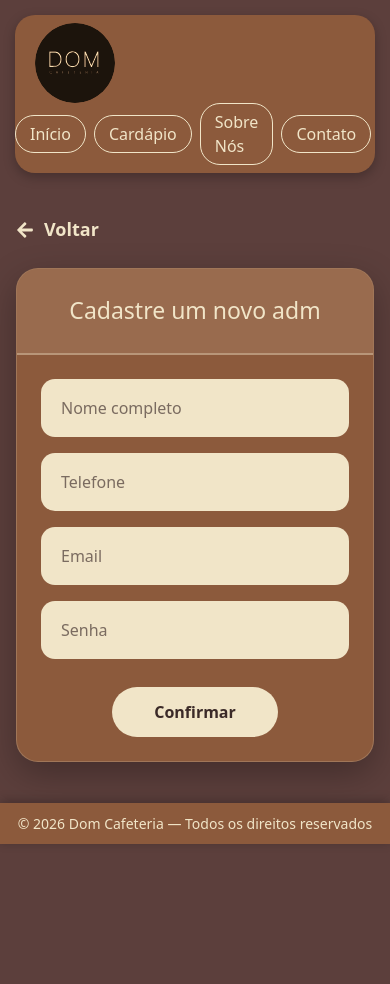
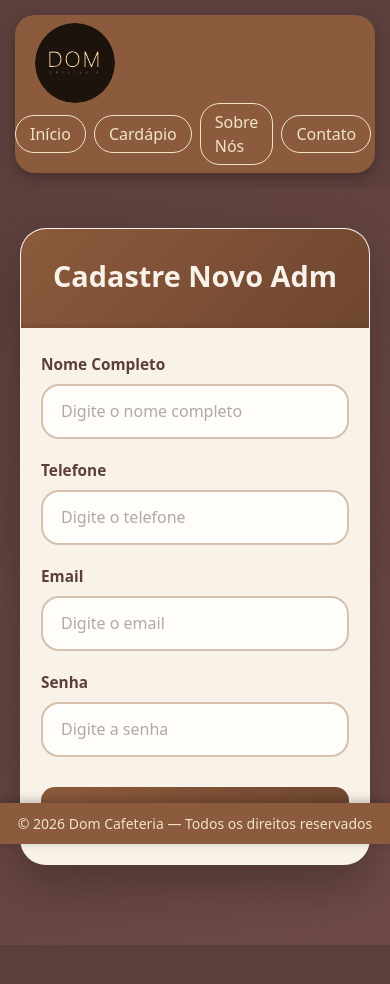
Before and after one commit to victorvvdev/DomCafeteria, a React (Vite) app in the folder Dom-Cafeteria/: page /adm/adicionar in a window 390 px wide. Shown: the top 984 px of the page. Before the commit the page ends 962 px from the top, so only its background shows below. Built offline with nearby package versions, Linux system fonts and the light colour scheme.

Commit message:
Padronização Geral
Realiza uma padronização geral dos botões de edição e dos designs de diversas telas.

```diff
--- a/Dom-Cafeteria/src/components/NavbarAdm.jsx
+++ b/Dom-Cafeteria/src/components/NavbarAdm.jsx
@@ -103,7 +103,7 @@ function NavbarAdm() {
                   fontWeight: "600",
                 }}
               >
-                Informações pessoais
+                Informações Pessoais
               </Link>
 
               <Link
--- a/Dom-Cafeteria/src/pages/admin/AdicionarAdm.css
+++ b/Dom-Cafeteria/src/pages/admin/AdicionarAdm.css
@@ -1,131 +1,120 @@
-:root {
-  --bg: #5c3f3c;
-  --primary: #8c5a3c;
-  --secondary: #c08552;
-  --light: #f1e5c8;
-  --dark: #3b2a28;
+.adicionar-adm-page {
+  min-height: calc(100vh - 120px);
+  display: flex;
+  align-items: center;
+  justify-content: center;
+  padding: 40px 20px 80px;
+  background: linear-gradient(135deg, #5c3f3c, #6d4a45);
+  position: relative;
 }
 
-.adicionar-adm-container {
+.adicionar-adm-wrapper {
   width: 100%;
-  max-width: 1200px;
-  min-height: calc(100vh - 120px);
-  margin: 0 auto;
-  padding: 50px 24px 100px;
-  position: relative;
+  max-width: 1100px;
+  display: flex;
+  justify-content: center;
+}
+
+.adicionar-adm-card {
+  width: 100%;
+  max-width: 600px;
+  background-color: #f8f2e8;
+  border-radius: 34px;
+  overflow: hidden;
+  box-shadow: 0 20px 45px rgba(0, 0, 0, 0.25);
+  border: 1px solid rgba(255, 255, 255, 0.1);
+}
+
+.adicionar-adm-top {
+  background: linear-gradient(135deg, #8c5a3c, #6f4630);
+  padding: 30px 20px;
   display: flex;
   justify-content: center;
   align-items: center;
+  border-bottom: 4px solid rgba(60, 35, 25, 0.18);
 }
 
-.btn-voltar {
-  position: absolute;
-  top: 35px;
-  left: 24px;
-  display: flex;
-  align-items: center;
-  gap: 10px;
-  color: var(--light);
-  text-decoration: none;
-  font-size: 18px;
-  font-weight: 600;
-  transition: 0.3s ease;
+.adicionar-adm-title {
+  margin: 0;
+  text-align: center;
+  color: #f8f2e8;
+  font-size: 1.8rem;
+  font-weight: 700;
 }
 
-.btn-voltar:hover {
-  color: #fff4d8;
-  transform: translateX(-4px);
+.adicionar-adm-body {
+  padding: 36px 42px 42px;
 }
 
-.card-adicionar-adm {
-  width: 100%;
-  max-width: 560px;
-  background-color: var(--primary);
-  border-radius: 26px;
-  overflow: hidden;
-  box-shadow: 0 12px 35px rgba(0, 0, 0, 0.28);
-  border: 1px solid rgba(241, 229, 200, 0.2);
+.adicionar-adm-form {
+  display: flex;
+  flex-direction: column;
+  gap: 20px;
 }
 
-.card-titulo {
-  background-color: rgba(241, 229, 200, 0.12);
-  border-bottom: 2px solid rgba(241, 229, 200, 0.35);
-  padding: 28px 20px;
-  text-align: center;
+.adicionar-adm-field {
+  display: flex;
+  flex-direction: column;
+  gap: 8px;
 }
 
-.card-titulo h1 {
-  margin: 0;
-  color: var(--light);
-  font-size: 28px;
+.adicionar-adm-field label {
+  color: #5c3f3c;
+  font-weight: 600;
+  font-size: 0.96rem;
 }
 
-.form-adm {
-  padding: 34px;
-  display: flex;
-  flex-direction: column;
-  gap: 16px;
+.adicionar-adm-input {
+  width: 100%;
+  height: 55px;
+  padding: 0 18px;
+  border-radius: 18px;
+  border: 2px solid #d5c1ae;
+  background-color: #fffdf9;
+  color: #4a342d;
+  font-size: 1rem;
+  outline: none;
+  transition: 0.25s ease;
+  box-sizing: border-box;
 }
 
-.form-adm input {
-  width: 100%;
-  padding: 15px 18px;
-  border-radius: 14px;
-  border: 2px solid transparent;
-  outline: none;
-  background-color: var(--light);
-  color: var(--dark);
-  font-size: 16px;
-  font-weight: 500;
+.adicionar-adm-input::placeholder {
+  color: rgba(92, 63, 60, 0.45);
 }
 
-.form-adm input::placeholder {
-  color: rgba(59, 42, 40, 0.65);
+.adicionar-adm-input:focus {
+  border-color: #8c5a3c;
+  background-color: #ffffff;
+  box-shadow: 0 0 0 4px rgba(140, 90, 60, 0.1);
 }
 
-.form-adm input:focus {
-  border-color: var(--secondary);
-  box-shadow: 0 0 0 3px rgba(192, 133, 82, 0.35);
+.btn-confirmar-pessoal {
+  margin-top: 10px;
+  width: 100%;
+  height: 52px;
+  border: none;
+  border-radius: 14px;
+  background: linear-gradient(135deg, #8c5a3c, #6f4630);
+  color: white;
+  font-size: 1rem;
+  font-weight: 700;
+  cursor: pointer;
+  transition: 0.2s ease;
 }
 
-.form-adm button {
-  margin: 12px auto 0;
-  padding: 13px 42px;
-  border: none;
-  border-radius: 999px;
-  background-color: var(--light);
-  color: var(--dark);
-  font-size: 16px;
-  font-weight: 700;
-  cursor: pointer;
-  transition: 0.3s ease;
+.btn-confirmar-pessoal:hover {
+  transform: scale(1.01);
+  box-shadow: 0 5px 15px rgba(140, 90, 60, 0.3);
 }
 
-.form-adm button:hover {
-  background-color: #fff4d8;
-  transform: translateY(-3px);
-}
-
-@media (max-width: 600px) {
-  .adicionar-adm-container {
-    padding: 80px 16px 90px;
-    align-items: flex-start;
+@media (max-width: 576px) {
+  .adicionar-adm-body {
+    padding: 25px 20px;
   }
-
-  .btn-voltar {
-    top: 28px;
-    left: 16px;
+  .adicionar-adm-card {
+    border-radius: 26px;
   }
-
-  .card-adicionar-adm {
-    border-radius: 22px;
-  }
-
-  .card-titulo h1 {
-    font-size: 23px;
-  }
-
-  .form-adm {
-    padding: 24px;
+  .adicionar-adm-page {
+    padding-top: 40px;
   }
 }
--- a/Dom-Cafeteria/src/pages/admin/AdicionarAdm.jsx
+++ b/Dom-Cafeteria/src/pages/admin/AdicionarAdm.jsx
@@ -1,28 +1,43 @@
 import "./AdicionarAdm.css";
-import { FaArrowLeft } from "react-icons/fa";
-import { Link } from "react-router-dom";
 
 function AdicionarAdm() {
   return (
-    <main className="adicionar-adm-container">
-      <Link to="/adm/contato" className="btn-voltar">
-        <FaArrowLeft />
-        Voltar
-      </Link>
+    <main className="adicionar-adm-page">
+      <section className="adicionar-adm-wrapper">
+        <div className="adicionar-adm-card">
+          <div className="adicionar-adm-top">
+            <h2 className="adicionar-adm-title">Cadastre Novo Adm</h2>
+          </div>
 
-      <section className="card-adicionar-adm">
-        <div className="card-titulo">
-          <h1>Cadastre um novo adm</h1>
+          <div className="adicionar-adm-body">
+            <form className="adicionar-adm-form">
+
+              <div className="adicionar-adm-field">
+                <label>Nome Completo</label>
+                <input type="text" placeholder="Digite o nome completo" required className="adicionar-adm-input" />
+              </div>
+
+              <div className="adicionar-adm-field">
+                <label>Telefone</label>
+                <input type="tel" placeholder="Digite o telefone" required className="adicionar-adm-input" />
+              </div>
+
+              <div className="adicionar-adm-field">
+                <label>Email</label>
+                <input type="email" placeholder="Digite o email" required className="adicionar-adm-input" />
+              </div>
+
+              <div className="adicionar-adm-field">
+                <label>Senha</label>
+                <input type="password" placeholder="Digite a senha" required className="adicionar-adm-input" />
+              </div>
+
+              <button type="submit" className="btn-confirmar-pessoal">
+                Confirmar
+              </button>
+            </form>
+          </div>
         </div>
-
-        <form className="form-adm">
-          <input type="text" placeholder="Nome completo" />
-          <input type="tel" placeholder="Telefone" />
-          <input type="email" placeholder="Email" />
-          <input type="password" placeholder="Senha" />
-
-          <button type="submit">Confirmar</button>
-        </form>
       </section>
     </main>
   );
--- a/Dom-Cafeteria/src/pages/admin/CardapioAdm.jsx
+++ b/Dom-Cafeteria/src/pages/admin/CardapioAdm.jsx
@@ -2,7 +2,6 @@ import { useState, useEffect } from "react";
 import { useNavigate } from "react-router-dom";
 import CardPrato from "../../components/CardPrato";
 import { getPratos, getLinkCardapio } from "../../services/cardapioService";
-import { FaEdit } from "react-icons/fa";
 import "../../styles/CardapioAdmin.css";
 
 export default function CardapioAdm() {
@@ -43,7 +42,7 @@ export default function CardapioAdm() {
     <main className="cardapio-adm-container">
       <section className="cardapio-adm-banner">
         <button className="btn-editar banner-edit" onClick={() => navigate("/adm/EditarCardapio")}>
-          <FaEdit />
+          ✎
         </button>
 
         <div className="banner-overlay">
@@ -68,7 +67,7 @@ export default function CardapioAdm() {
             className="btn-editar-link"
             onClick={() => navigate("/adm/EditarLinkCardapio")}
           >
-            <FaEdit />
+            ✎
           </button>
         </div>
 
@@ -89,7 +88,7 @@ export default function CardapioAdm() {
                   className="btn-editar-item"
                   onClick={() => navigate(`/adm/EditarPrato/${prato.id}`)}
                 >
-                  <FaEdit />
+                  ✎
                 </button>
               </div>
             ))}
--- a/Dom-Cafeteria/src/pages/admin/EditarCardapio.jsx
+++ b/Dom-Cafeteria/src/pages/admin/EditarCardapio.jsx
@@ -67,16 +67,13 @@ export default function EditarCardapio() {
             className="btn-cardapio-completo"
           >
             Abrir cardápio completo
-            <button
-              className="btn-editar-link"
-              onClick={(e) => {
-                e.preventDefault();
-                navigate("/adm/EditarLinkCardapio");
-              }}
-            >
-              <FaEdit />
-            </button>
           </a>
+          <button
+            className="btn-editar-link"
+            onClick={() => navigate("/adm/EditarLinkCardapio")}
+          >
+            ✎
+          </button>
         </div>
 
         {carregando && (
@@ -109,7 +106,7 @@ export default function EditarCardapio() {
                     className="btn-editar-card"
                     onClick={() => navigate(`/adm/EditarPrato/${prato.idPrato}`)}
                   >
-                    <FaEdit />
+                    ✎
                   </button>
                 </div>
                 <p className="card-prato-nome">{prato.nome}</p>
--- a/Dom-Cafeteria/src/styles/CardapioAdmin.css
+++ b/Dom-Cafeteria/src/styles/CardapioAdmin.css
@@ -20,12 +20,6 @@
   margin-bottom: 45px;
   position: relative;
   overflow: hidden;
-}
-
-.banner-edit {
-  position: absolute;
-  top: 20px;
-  right: 20px;
 }
 
 .banner-overlay {
@@ -83,23 +77,6 @@
   color: var(--dark);
 }
 
-.btn-editar-link {
-  background: none;
-  border: none;
-  color: var(--light);
-  font-size: 18px;
-  cursor: pointer;
-  padding: 8px;
-  transition: opacity 0.2s;
-  display: flex;
-  align-items: center;
-  justify-content: center;
-}
-
-.btn-editar-link:hover {
-  opacity: 0.7;
-}
-
 .cardapio-grid {
   display: grid;
   grid-template-columns: repeat(auto-fill, minmax(280px, 1fr));
@@ -110,23 +87,47 @@
   position: relative;
 }
 
+.btn-editar,
+.btn-editar-link,
 .btn-editar-item {
   position: absolute;
+  background: rgba(0, 0, 0, 0.2) !important;
+  border: none !important;
+  border-radius: 50% !important;
+  width: 35px;
+  height: 35px;
+  cursor: pointer;
+  font-size: 1.2rem;
+  z-index: 10;
+  display: flex;
+  align-items: center;
+  justify-content: center;
+  color: var(--creme, #f7ecd6) !important;
+  transition: background 0.2s, transform 0.2s;
+  padding: 0 !important;
+}
+
+.btn-editar:hover,
+.btn-editar-link:hover,
+.btn-editar-item:hover {
+  background: rgba(0, 0, 0, 0.4) !important;
+  transform: scale(1.05);
+  opacity: 1 !important;
+}
+
+.banner-edit {
+  top: 20px;
+  right: 20px;
+}
+
+.btn-editar-link {
+  position: relative;
+  font-size: 1.1rem;
+}
+
+.btn-editar-item {
   top: 12px;
   right: 12px;
-  background-color: var(--primary);
-  border: none;
-  color: var(--light);
-  font-size: 16px;
-  cursor: pointer;
-  padding: 8px 12px;
-  border-radius: 8px;
-  transition: all 0.2s;
-  z-index: 10;
-}
-
-.btn-editar-item:hover {
-  background-color: var(--secondary);
 }
 
 @media (max-width: 768px) {
```
Also changed, not shown: Dom-Cafeteria/src/pages/admin/ContatoAdm.css (+64 -54 lines), Dom-Cafeteria/src/pages/admin/ContatoAdm.jsx (+18 -19 lines), Dom-Cafeteria/src/styles/EditarCardapio.css (+43 -35 lines).
